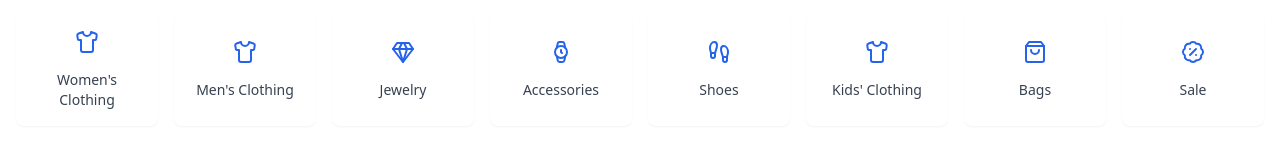
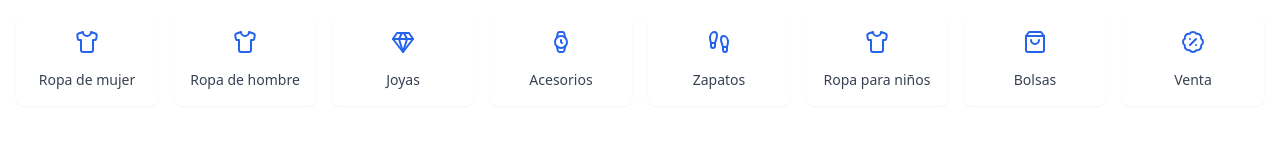
Before and after one commit to stringifystudio/pru_empr, a React (Vite) app: page / in a window 1280 px wide. Shown: the part 640-800 px from the top of the page. Built offline with nearby package versions, Linux system fonts and the light colour scheme; no server answers; the database is empty.

Commit message:
Update mockData.ts

```diff
--- a/src/data/mockData.ts
+++ b/src/data/mockData.ts
@@ -1,14 +1,14 @@
 import { Product, Category, Review } from '../types';
 
 export const categories: Category[] = [
-  { id: '1', name: 'Women\'s Clothing', icon: 'shirt' },
-  { id: '2', name: 'Men\'s Clothing', icon: 'shirt' },
-  { id: '3', name: 'Jewelry', icon: 'gem' },
-  { id: '4', name: 'Accessories', icon: 'watch' },
-  { id: '5', name: 'Shoes', icon: 'footprints' },
-  { id: '6', name: 'Kids\' Clothing', icon: 'shirt' },
-  { id: '7', name: 'Bags', icon: 'shopping-bag' },
-  { id: '8', name: 'Sale', icon: 'badge-percent' },
+  { id: '1', name: 'Ropa de mujer', icon: 'shirt' },
+  { id: '2', name: 'Ropa de hombre', icon: 'shirt' },
+  { id: '3', name: 'Joyas', icon: 'gem' },
+  { id: '4', name: 'Acesorios', icon: 'watch' },
+  { id: '5', name: 'Zapatos', icon: 'footprints' },
+  { id: '6', name: 'Ropa para niños', icon: 'shirt' },
+  { id: '7', name: 'Bolsas', icon: 'shopping-bag' },
+  { id: '8', name: 'Venta', icon: 'badge-percent' },
 ];
 
 export const products: Product[] = [
@@ -103,7 +103,7 @@ export const products: Product[] = [
     rating: 4.6,
     stock: 30,
     brand: 'Luxe Bags',
-    category: 'Accessories',
+    category: 'Acesorios',
     thumbnail: 'https://images.pexels.com/photos/1152077/pexels-photo-1152077.jpeg?auto=compress&cs=tinysrgb&w=1260&h=750&dpr=2',
     images: [
       'https://images.pexels.com/photos/1152077/pexels-photo-1152077.jpeg?auto=compress&cs=tinysrgb&w=1260&h=750&dpr=2',
```
